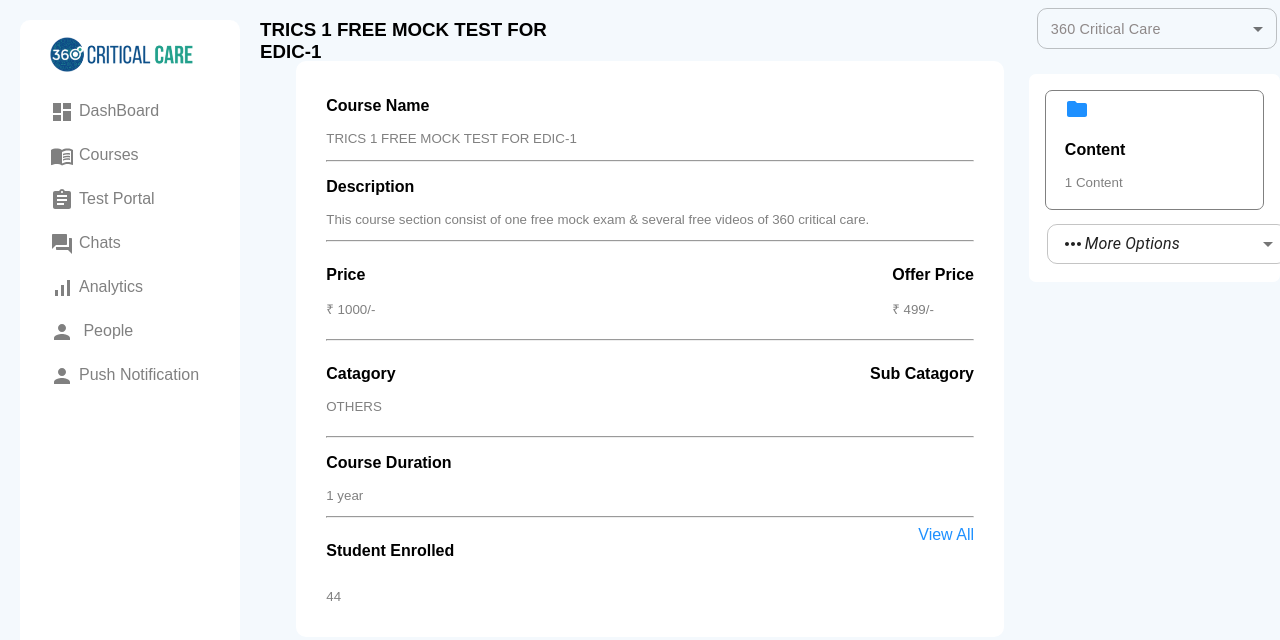
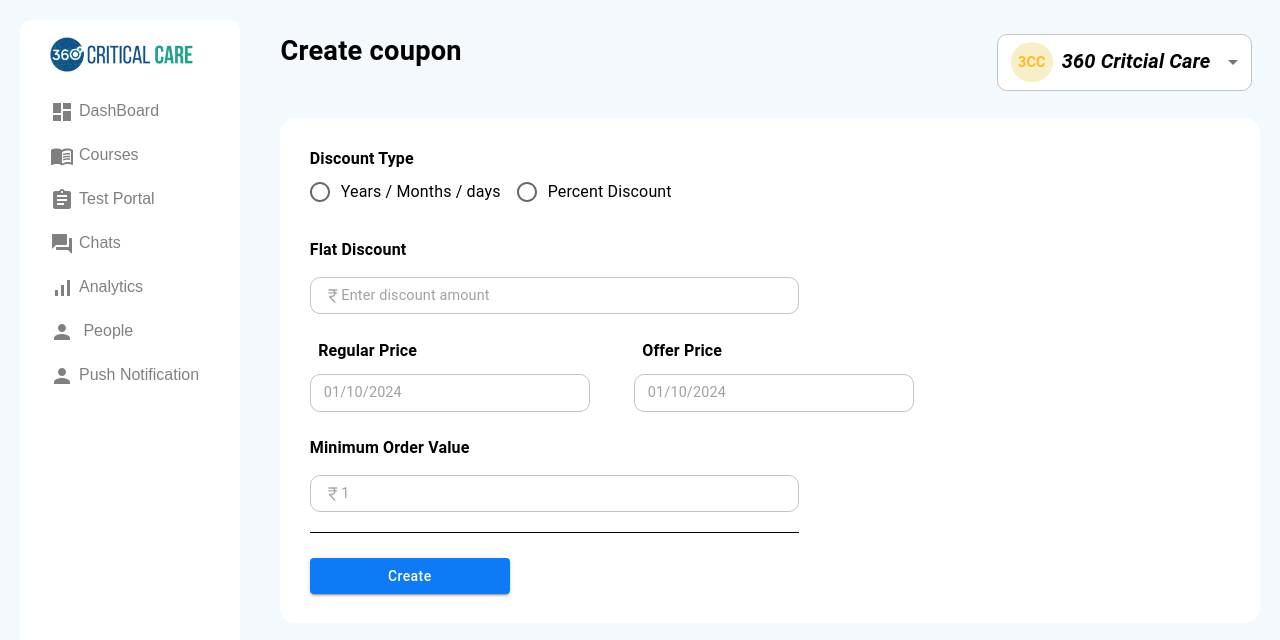
Before and after one commit to vidhichandrakar/Admin_CrticicalCare, a React (Create React App) app: page / in a window 1280 px wide. Shown: the top 640 px of the page. Built offline with nearby package versions, Linux system fonts and the light colour scheme.

Commit message:
create coupon

```diff
--- a/src/AllComponent/AdminDashboardMain/Main.js
+++ b/src/AllComponent/AdminDashboardMain/Main.js
@@ -18,8 +18,8 @@
       {/* <MyTeam/> */}
       {/* <TestPortal/> */}
       {/* <Testimonial/> */}
-      {/* <CreateCoupon/> */}
-      <Trics1FreeMockTest/>
+      <CreateCoupon/>
+      {/* <Trics1FreeMockTest/> */}
       {/* <MainCourses/> */}
     </main>
   );
--- /dev/null
+++ b/src/AllComponent/CSSFile/Coupon.css
@@ -0,0 +1,11 @@
+.radioButtonForm{
+  margin-top: 3%;
+  width:100%;
+}
+.scndRadioBtn{
+  margin-left:  30%;
+
+}
+.radio-icon{
+  color:rgb(132, 189, 246);
+}
--- /dev/null
+++ b/src/AllComponent/DAshBoardRight/Courses/CreateCoupon.form.js
@@ -0,0 +1,94 @@
+import { Box, Button, TextField, Typography } from "@mui/material";
+import React from "react";
+import Radio from '@mui/material/Radio';
+import RadioGroup from '@mui/material/RadioGroup';
+import FormControlLabel from '@mui/material/FormControlLabel';
+import FormControl from '@mui/material/FormControl';
+import FormLabel from '@mui/material/FormLabel';
+import CurrencyRupeeIcon from '@mui/icons-material/CurrencyRupee';
+import "../../CSSFile/Coupon.css"
+const CreateCouponForm =({})=>{
+  return (
+    <Box className="courseMainTrack">
+        <div className="formMain">
+
+        <Typography fontWeight={600} required>Discount Type</Typography>
+
+        <FormControl className="radioButtonForm">
+      <RadioGroup
+        row
+        aria-labelledby="demo-row-radio-buttons-group-label"
+        name="row-radio-buttons-group"
+      >
+        <FormControlLabel value="female" control={<Radio className="radio-icon"/>} label="Years / Months / days" />
+        <FormControlLabel value="male" control={<Radio className="radio-icon"/>} label="Percent Discount" className="scndRadioBtn"/>
+      </RadioGroup>
+    </FormControl>
+    <Typography fontWeight={600} sx={{ marginTop: "5%" }}>
+        Flat Discount
+      </Typography>
+      <TextField
+        inputProps={{ className: "textField" }}
+        fullWidth
+        size="small"
+        placeholder="Enter discount amount"
+        id="fullWidth"
+        className="BoxShadow"
+        InputProps={{
+          startAdornment:<CurrencyRupeeIcon sx={{color:"#aca9a9",fontSize:"1.1em"}}/>
+        }}
+        // onChange={(event) => handleTextChange("emailId", event.target.value)}
+      />
+       <Box sx={{ marginTop: "5%" }} className="editFirstBox" >
+        <Box>
+          <Typography fontWeight={600} className="editFirstText">Regular Price</Typography>
+          <TextField
+          sx={{width:280,marginTop:"4% !important"}}
+        inputProps={{ className: "textField" }}
+        fullWidth
+        size="small"
+        placeholder="01/10/2024"
+        id="fullWidth"
+        className="BoxShadow"
+        // onChange={(event) => handleTextChange("emailId", event.target.value)}
+      />
+        </Box>
+        <Box className="marginscndBox">
+          <Typography fontWeight={600} className="editFirstText">Offer Price</Typography>
+          <TextField
+          sx={{width:280,marginTop:"4% !important"}}
+        inputProps={{ className: "textField" }}
+        fullWidth
+        size="small"
+        placeholder="01/10/2024"
+        id="fullWidth"
+        className="BoxShadow"
+        // onChange={(event) => handleTextChange("emailId", event.target.value)}
+      />
+        </Box>
+      </Box>
+      <Typography fontWeight={600} sx={{ marginTop: "5%" }}>
+        Minimum Order Value
+      </Typography>
+      <TextField
+        inputProps={{ className: "textField" }}
+        fullWidth
+        size="small"
+        placeholder="1"
+        id="fullWidth"
+        className="BoxShadow"
+        InputProps={{
+          startAdornment:<CurrencyRupeeIcon sx={{color:"#aca9a9",fontSize:"1.1em"}}/>
+        }}
+        // onChange={(event) => handleTextChange("emailId", event.target.value)}
+      />
+       <Box className="divider"></Box>
+       <Button variant="contained"  className="coursesButton" >
+        Create
+      </Button>
+        </div>
+    </Box>
+  )
+}
+
+export default CreateCouponForm;
--- a/src/AllComponent/DAshBoardRight/Courses/CreateCoupon.js
+++ b/src/AllComponent/DAshBoardRight/Courses/CreateCoupon.js
@@ -2,62 +2,16 @@
 import Box from "@mui/material/Box";
 import Button from '@mui/material/Button';
 import TextField from "@mui/material/TextField";
+import CourseHeader from "../../Courses/CoursesHeader";
+import CreateCouponForm from "./CreateCoupon.form";
+
 
 function CreateCoupon() {
   return (
-    <div className="main-container">
-      <div>
-        <h3>Create Coupon</h3>
-      </div>
-<div className="allTheContent">
-      <div className='discountTypediv'>
-          Discount Type *
-        <input type="radio" name="discount" />
-          Years / Months / Days
-        <input type="radio" name="discount" />
-          Percentage Discount
-      </div>
-
-      <div className="flatDiscountDiv">
-        Flat Discount <span className="asterisk">*</span>
-        {/* <Box
-          component="form"
-          sx={{
-            "& > :not(style)": { m: 1, width: "25ch" },
-          }}
-          noValidate
-          autoComplete="off"
-        >
-          <TextField id="outlined-basic" label="Outlined" variant="outlined" />
-        </Box> */}
-        <input type="number" placeholder="₹ Enter discount amount" className="inputFeildTwo"/>
-      </div>
-
-      <div className="StartnEndDiv">
-        <span>
-          Start Date <span className="asterisk">*</span>
-          <input type="number" placeholder="22/12/2023" className="inputFeildOne" />
-        </span>
-        <span>
-          End date <span className="asterisk">*</span>
-          <input type="number" placeholder="01/01/2024" className="inputFeildOne" />
-        </span>
-      </div>
-
-      <div className="minOrderDiv">
-        Minimum Order Value <span className="asterisk">*</span>
-        <input type="number" placeholder="₹ 1" className="inputFeildTwo"/>
-      </div>
-      <hr />
-
-
-      {/* <Box sx={{ "& button": { m: 1 } }}> */}
-           <Button className="createButton">
-            Create
-          </Button>
-    </div>
-    </div>
-
+    <Box className="mainBox">
+    <CourseHeader Heading = {"Create coupon"} subHeading = {""}/>
+    <CreateCouponForm/>
+ </Box>
   );
 }
 
```
Also changed, not shown: 1 other file (tests, documents, lock files or other folders).
